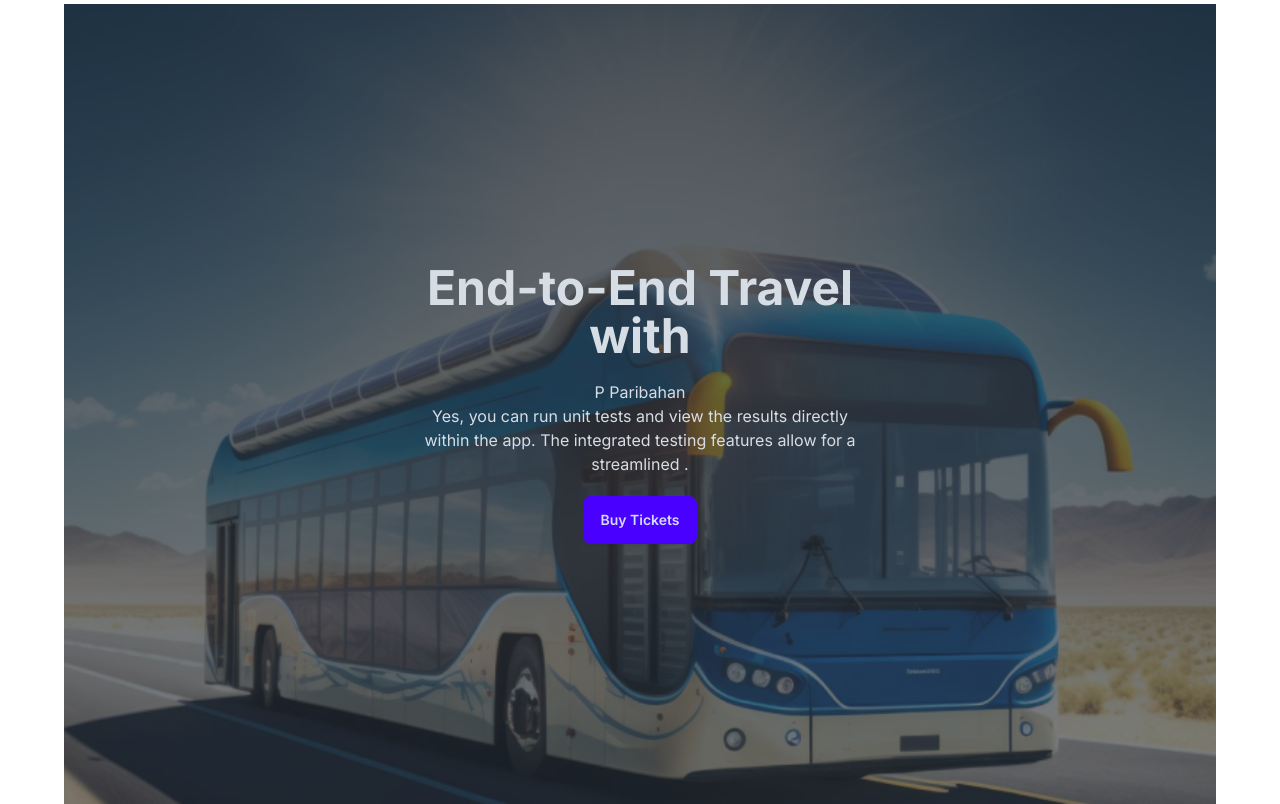
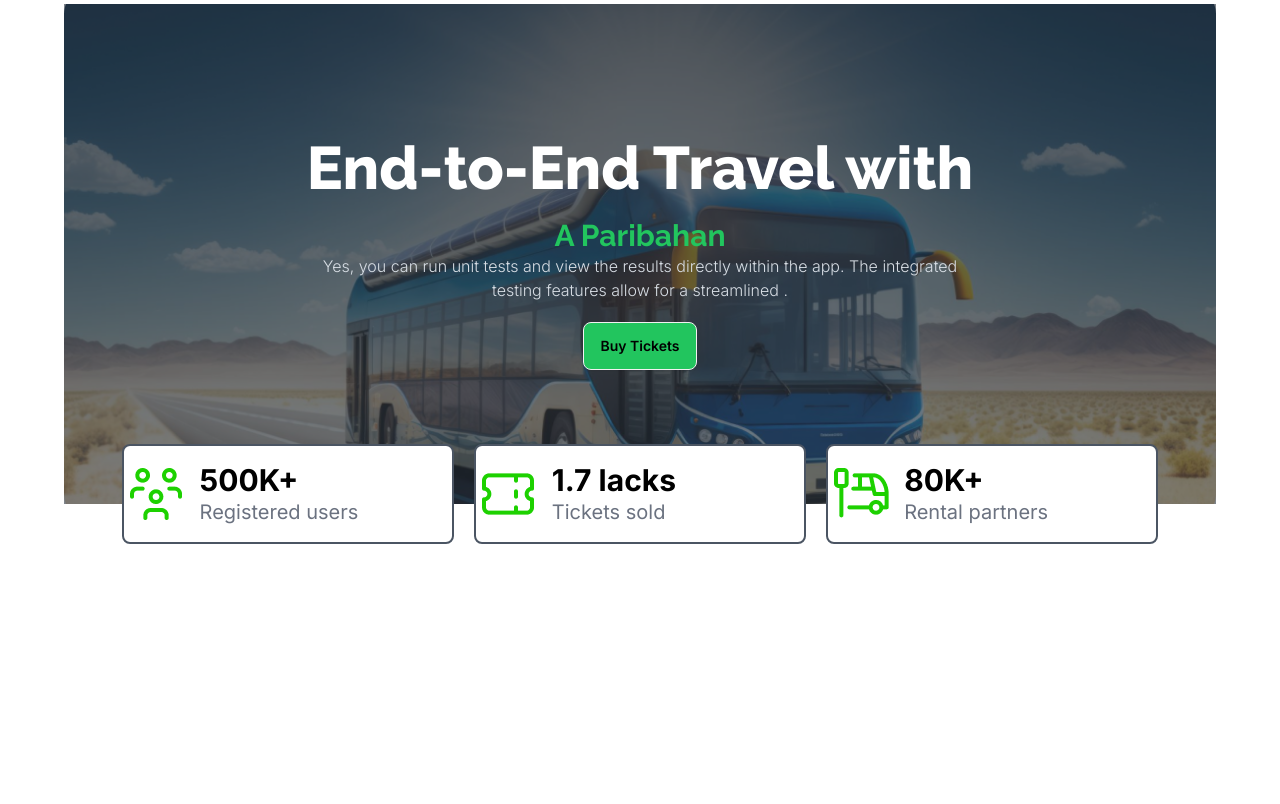
Before and after one commit to Animes101/assignment-5, a plain HTML site: page index.html in a window 1280 px wide. Shown: the part 72-876 px from the top of the page. After the commit the page ends 800 px from the top, so only its background shows below. Drawn offline with nearby package versions, Linux system fonts and the light colour scheme.

Commit message:
complated design header and banner section

```diff
--- a/index.html
+++ b/index.html
@@ -29,7 +29,7 @@
 <body>
     <!--=======header area start=========-->
     <header>
-        <div class="navbar bg-base-100 container">
+        <div class="navbar bg-base-100">
             <div class="navbar-start">
               <div class="dropdown">
                 <div tabindex="0" role="button" class="btn btn-ghost lg:hidden">
@@ -61,16 +61,46 @@
     <main>
         <!--========banner section========-->
         <section>
-            <div class="w-[90%] mx-auto">
-                <div class="hero min-h-screen" style="background-image: url(images/banner.png);">
+            <div class="w-[90%] mx-auto relative">
+                <div class="hero min-h-[500px]" style="background-image: url(images/banner.png);">
                     <div class="hero-overlay bg-opacity-60"></div>
                     <div class="hero-content text-center text-neutral-content">
-                      <div class="max-w-md">
-                        <h1 class="mb-5 text-5xl font-bold">End-to-End Travel with</h1>
-                        <h3>P Paribahan</h3>
-                        <p class="mb-5">Yes, you can run unit tests and view the results directly within the app. The integrated testing features allow for a streamlined .</p>
-                        <button class="btn btn-primary">Buy Tickets</button>
+                      <div class="">
+                        <h1 class="mb-5 text-6xl text-white raleway-font font-extrabold">End-to-End Travel with</h1>
+                        <h3 class="text-green-500 font-bold text-3xl raleway-font">A Paribahan</h3>
+                        <p class="mb-5 text-base font-light w-[70%] mx-auto">Yes, you can run unit tests and view the results directly within the app. The integrated testing features allow for a streamlined .</p>
+                        <button class="btn bg-green-500 text-black"><a href="">Buy Tickets</a></button>
                       </div>
+                    </div>
+                  </div>
+
+                  <div class="w-full md:w-[90%] h-[100px] grid gap-5  grid-cols-1 md:grid-cols-3 absolute left-0 right-0 -bottom-[100px] md:-bottom-[40px] m-auto">
+                    <!--card -1-->
+                    <div class="flex  items-center bg-white rounded-lg gap-3 border-2 border-gray-600">
+                        <img src="images/people.png" alt="people">
+                        <div>
+                            <h1 class="text-3xl text-black font-bold">500K+</h1>
+                            <p class="text-xl text-gray-500">Registered users</p>
+                        </div>
+
+                    </div>
+                    <!--card -2-->
+                    <div class="flex  items-center bg-white rounded-lg gap-3 border-2 border-gray-600">
+                        <img src="images/ticket-cupon.png" alt="ticket-cupon">
+                        <div>
+                            <h1 class="text-3xl text-black font-bold">1.7 lacks</h1>
+                            <p class="text-xl text-gray-500">Tickets sold</p>
+                        </div>
+
+                    </div>
+                    <!--card -3-->
+                    <div class="flex  items-center bg-white rounded-lg gap-3 border-2 border-gray-600">
+                        <img src="images/stoppage.png" alt="people">
+                        <div>
+                            <h1 class="text-3xl text-black font-bold">80K+</h1>
+                            <p class="text-xl text-gray-500">Rental partners</p>
+                        </div>
+
                     </div>
                   </div>
 
```
